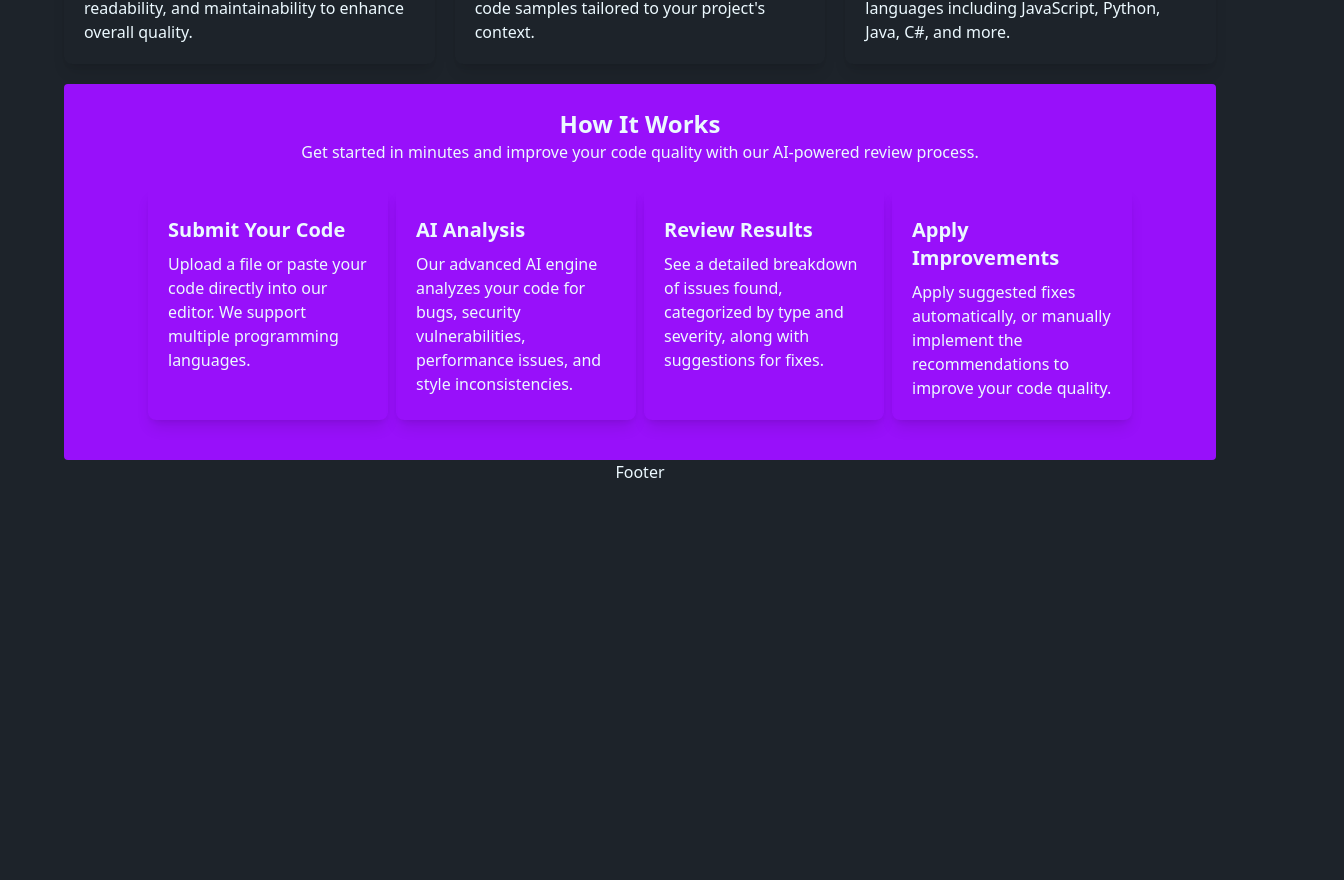
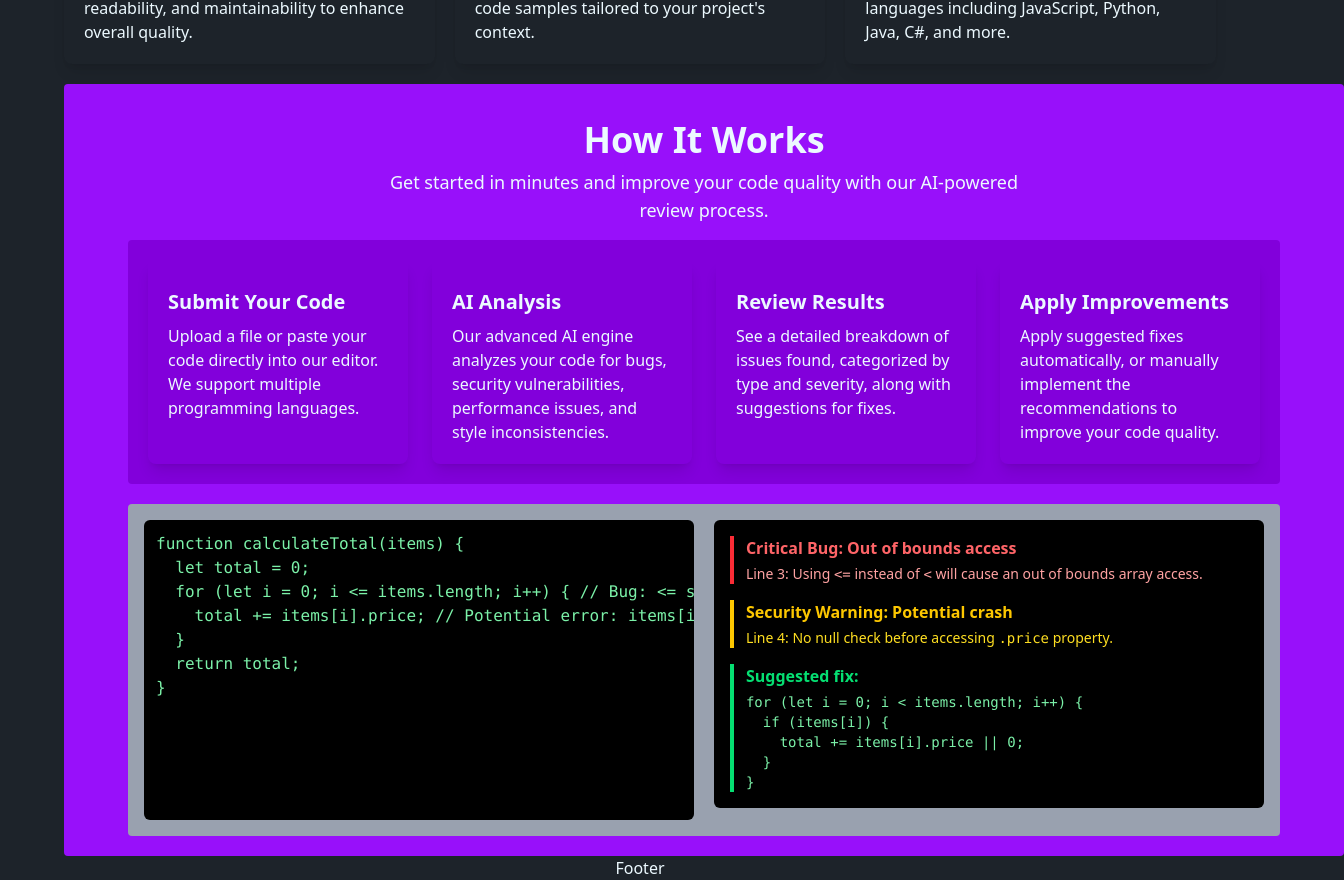
Before and after one commit to NajeebUrRehmanRaja/fixmate-ui, a React (Vite) app in the folder FrontEnd/: page / in a window 1280 px wide. Shown: the part 1959-2839 px from the top of the page, 1344 px wide, since content can reach past the window. Before the commit the page ends 2443 px from the top, so only its background shows below. Built offline with nearby package versions, Linux system fonts and the light colour scheme.

Commit message:
feat: enhance HowItWorks page layout and content; add code preview and bug details sections

```diff
--- a/FrontEnd/src/pages/HowItWorks.jsx
+++ b/FrontEnd/src/pages/HowItWorks.jsx
@@ -4,15 +4,18 @@ import Cards from "../components/Cards";
 
 const HowItWorks = () => {
   return (
-    <Container className="mt-5 bg-purple-600 rounded p-5">
-      <div className="flex flex-col justify-center py-1 items-center">
-        <h1 className="text-2xl font-bold">How It Works</h1>
-        <p className="text-center">
-          Get started in minutes and improve your code quality with our AI-powered review process.
+    <Container className="mt-5 bg-purple-600 w-auto rounded p-5">
+      {/* Header Section */}
+      <div className="flex flex-col justify-center py-4 items-center text-center">
+        <h1 className="text-2xl md:text-4xl font-bold mb-2">How It Works</h1>
+        <p className="text-base md:text-lg max-w-2xl">
+          Get started in minutes and improve your code quality with our
+          AI-powered review process.
         </p>
       </div>
 
-      <div className="grid grid-cols-1 md:grid-cols-4 gap-2 lg:grid-cols-4 p-5">
+      {/* Cards Section */}
+      <div className="grid grid-cols-1 sm:grid-cols-2 md:grid-cols-4 bg-purple-700 rounded gap-6 p-5">
         <Cards
           title="Submit Your Code"
           content="Upload a file or paste your code directly into our editor. We support multiple programming languages."
@@ -30,6 +33,63 @@ const HowItWorks = () => {
           content="Apply suggested fixes automatically, or manually implement the recommendations to improve your code quality."
         />
       </div>
+      <div className="mt-5 rounded flex flex-col md:flex-row justify-center items-start max-w-6xl mx-auto bg-gray-400 p-4 gap-5">
+        {/* Code Preview Section */}
+        <div className="w-full md:w-1/2 h-[250px] md:h-[300px] overflow-x-auto bg-black rounded-md p-3">
+          <pre className="text-green-300 text-sm md:text-base">
+            <code>
+              {`function calculateTotal(items) {
+  let total = 0;
+  for (let i = 0; i <= items.length; i++) { // Bug: <= should be <
+    total += items[i].price; // Potential error: items[i] might be undefined
+  }
+  return total;
+}`}
+            </code>
+          </pre>
+        </div>
+
+        {/* Bug Details Section */}
+        <div className="w-full md:w-1/2 bg-black rounded-md p-4 space-y-4">
+          {/* Critical Bug */}
+          <div className="border-l-4 border-red-500 pl-3">
+            <h1 className="text-red-400 font-bold text-sm md:text-base">
+              Critical Bug: Out of bounds access
+            </h1>
+            <p className="text-red-300 text-xs md:text-sm mt-1">
+              Line 3: Using <code>&lt;=</code> instead of <code>&lt;</code> will
+              cause an out of bounds array access.
+            </p>
+          </div>
+
+          {/* Security Warning */}
+          <div className="border-l-4 border-yellow-400 pl-3">
+            <h1 className="text-yellow-400 font-bold text-sm md:text-base">
+              Security Warning: Potential crash
+            </h1>
+            <p className="text-yellow-300 text-xs md:text-sm mt-1">
+              Line 4: No null check before accessing <code>.price</code>{" "}
+              property.
+            </p>
+          </div>
+
+          {/* Suggested Fix */}
+          <div className="border-l-4 border-green-400 pl-3">
+            <h1 className="text-green-400 font-bold text-sm md:text-base">
+              Suggested fix:
+            </h1>
+            <pre className="text-green-300 text-xs md:text-sm mt-1 overflow-x-auto">
+              <code>
+                {`for (let i = 0; i < items.length; i++) {
+  if (items[i]) {
+    total += items[i].price || 0;
+  }
+}`}
+              </code>
+            </pre>
+          </div>
+        </div>
+      </div>
     </Container>
   );
 };
```
Also changed, not shown: FrontEnd/public/assets/CodeEditorPic.png (added).
